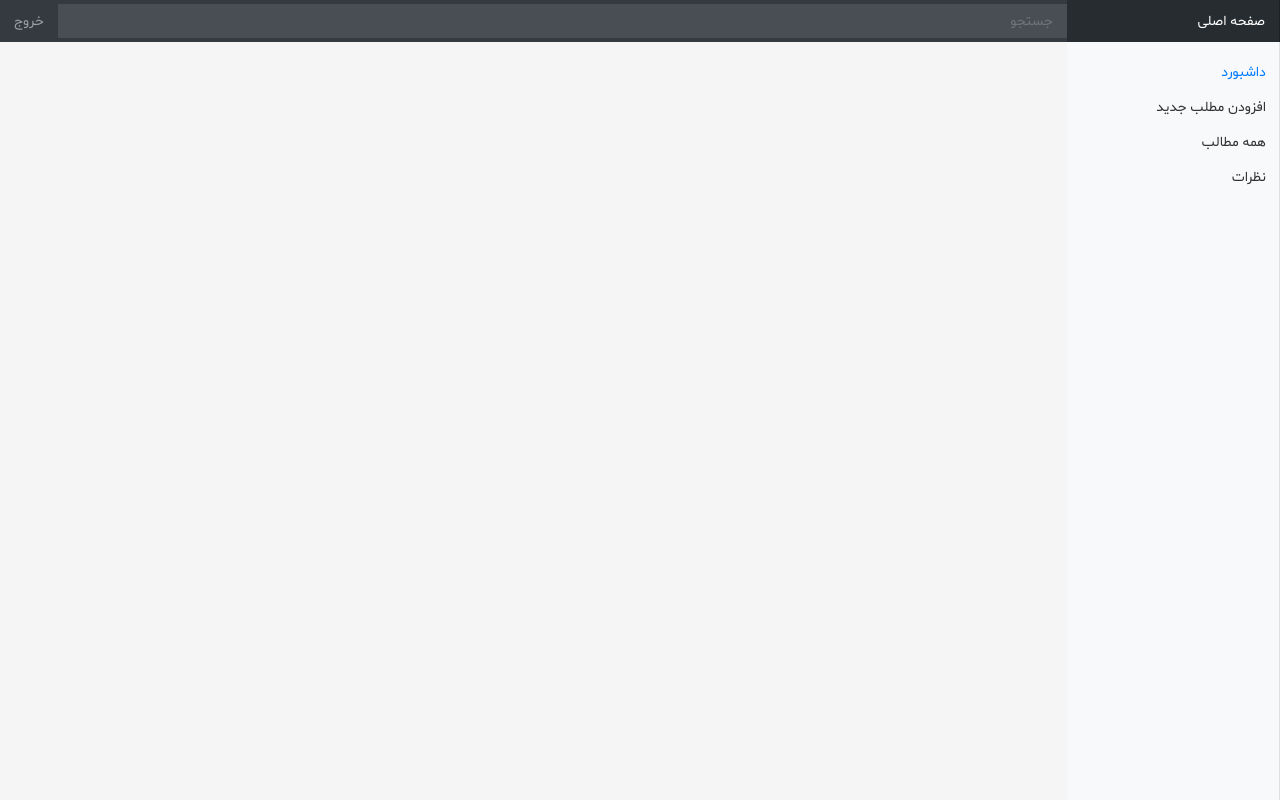
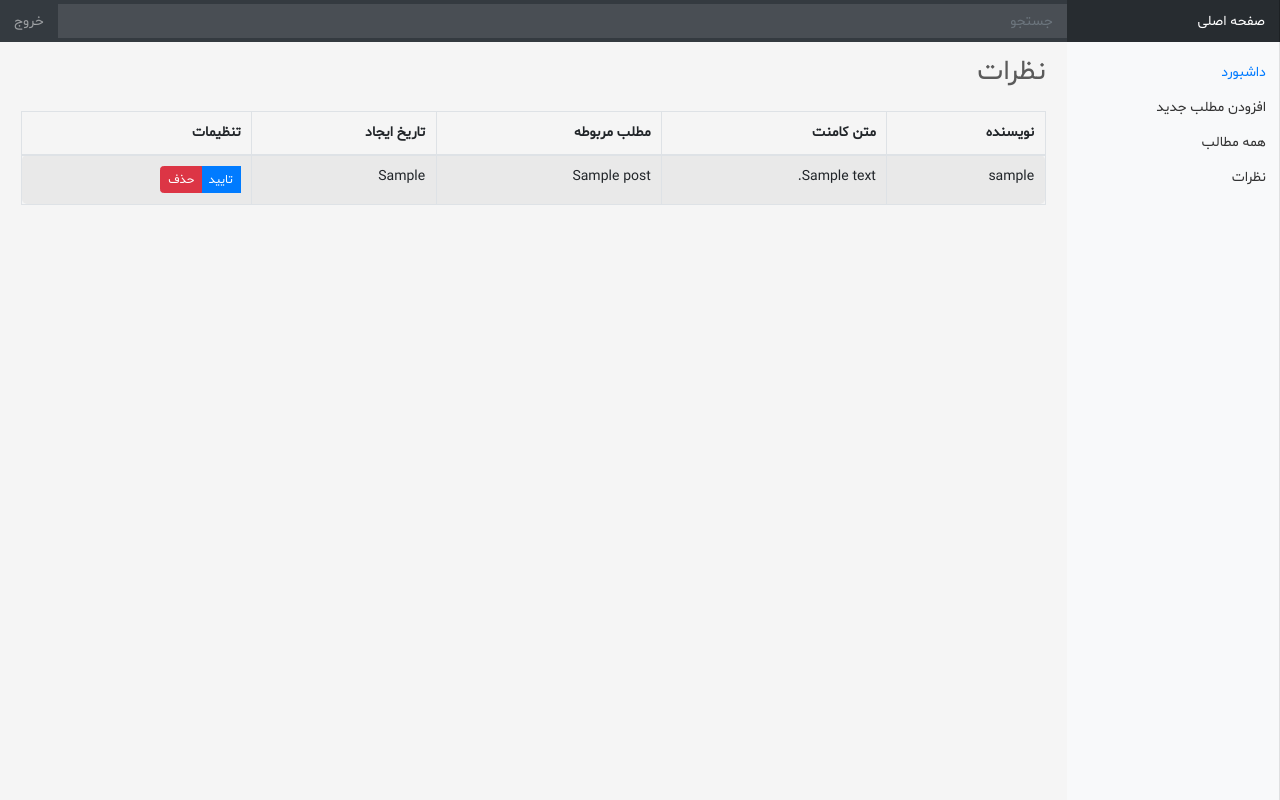
Before and after one commit to mamadrdf/sait10, a PHP site: page /blog/admin/?p=comments in a window 1280 px wide. Run offline with PHP 8.4, Linux system fonts and the light colour scheme; the visitor is signed in with stand-in values (Sample User, id 1); tables that the repository leaves empty or names only in its code hold one stand-in row (values such as "Sample post").

Commit message:
create comments

```diff
--- /dev/null
+++ b/admin/allComments.php
@@ -0,0 +1,57 @@
+<?php
+include_once './../classes/Comment.php';
+$comment=new Comment();
+//
+if(isset($_POST['delete'])){
+    $comment->deleteComment($_POST['id']);
+}
+if (isset($_POST['accept'])){
+    $comment->acceptComment($_POST['id']);
+}
+?>
+
+<div class="d-flex justify-content-between align-items-center mb-3 border-bottom-1">
+    <h2>نظرات</h2>
+
+</div>
+<div class="table-responsive">
+    <table class="table table-striped table-bordered">
+        <thead>
+        <tr>
+            <th>نویسنده </th>
+            <th>متن کامنت</th>
+            <th>مطلب مربوطه</th>
+            <th>تاریخ ایجاد</th>
+            <th>تنظیمات</th>
+        </tr>
+        </thead>
+        <tbody>
+        <?php $comments=$comment->index(); for ($i=0;$i<sizeof($comments);$i++){?>
+
+            <tr>
+                <td><?php echo $comments[$i]['username'];?></td>
+                <td><?php echo $comments[$i]['comment']; ?></td>
+                <td><?php echo $comments[$i]['title']; ?></td>
+                <td><?php echo $comments[$i]['createdAt']; ?></td>
+
+                <td>
+                    <form action="/blog/admin/?p=comments" method="post">
+
+                        <div class="btn-group btn-group-sm">
+                            <input type="hidden" value="<?php echo $comments[$i]['id']; ?>" name="id">
+                            <input type="submit"  class="btn btn-primary" value="تایید" name="accept">
+                            <input type="submit" class="btn btn-danger" value="حذف" name="delete">
+                        </div>
+                    </form>
+                </td>
+            </tr>
+
+        <?php } ?>
+
+
+
+        </tbody>
+    </table>
+
+
+</div>
--- a/admin/index.php
+++ b/admin/index.php
@@ -39,7 +39,7 @@ if( ! isset($_SESSION['admin'])){
                 }else if($_GET['p']=='allposts'){
                   include './allposts.php';
                 }else if($_GET['p']=='comments'){
-                  include './comment.php';
+                  include './allComments.php';
                 }
               }else include './allposts.php';
         ?>
@@ -70,7 +70,7 @@ if( ! isset($_SESSION['admin'])){
                 </a>
               </li>
               <li class="nav-item">
-                <a class="nav-link" href="#">
+                <a class="nav-link" href="/blog/admin/?p=comments">
                   <span data-feather="layers"></span>
                   نظرات
                 </a>
--- /dev/null
+++ b/classes/Comment.php
@@ -0,0 +1,56 @@
+<?php
+include_once 'Db.php';
+
+class Comment
+{
+    private $db;
+    public function __construct()
+    {
+        $this->db=new DB();
+    }
+
+    //show unaccepted comments
+    public function index(){
+      $data=[];
+      $i=0;
+      $res=$this->db->query("select comment.id,comment.createdAt,comment,post.title,user.username from comment,user,post where user.id=comment.userId and post.id=comment.postId and comment.accept=0 ");
+      while ($row=mysqli_fetch_assoc($res)){
+          $data[$i]=$row;
+          $i++;
+      }
+      return $data;
+    }
+
+    public function acceptComment($commentId){
+        var_dump($commentId);
+        $this->db->query("update comment set accept=1 where id='$commentId'");
+        header("location:http://localhost/blog/admin/?p=comments&success");
+
+    }
+    public function deleteComment($commentId){
+        $this->db->query("delete from comment  where id='$commentId'");
+        header("location:http://localhost/blog/admin/?p=comments&success");
+    }
+
+    public function newComment($postId,$comment){
+        $userId=$_SESSION['id'];
+        $createdAt=date("Y-m-d h:i");
+        $this->db->query("insert into comment (userId,postId,comment,createdAt) values ('$userId','$postId','$comment','$createdAt')");
+        header("location:http://localhost/blog/post/?id=$postId&success=true");
+    }
+
+    //show post comment
+    public function comments($postId){
+        $data=[];
+        $i=0;
+        $res=$this->db->query("select comment.id,comment.createdAt,comment,user.username from comment,user where user.id=comment.userId and  comment.accept=1 and comment.postId='$postId'");
+        while ($row=mysqli_fetch_assoc($res)) {
+            $data[$i]=$row;
+            $i++;
+        }
+        return $data;
+
+    }
+
+
+}
--- a/classes/Db.php
+++ b/classes/Db.php
@@ -3,6 +3,7 @@ class DB{
     private $con;
 
     function __construct() {
+        date_default_timezone_set("Asia/Tehran");
         $this->con=mysqli_connect('localhost','root','','phpblog');
         mysqli_set_charset($this->con,"utf8");
         mysqli_query($this->con,"SET NAME 'utf8'");
```
Also changed, not shown: includes/comments.php (+28 -31 lines), admin/comment.php (deleted), upload/admin/1178673957.png (deleted), upload/admin/1247505225.png (deleted), upload/admin/1326957534.png (deleted), upload/admin/332240924.jpg (deleted), upload/admin/922974865.png (deleted).
